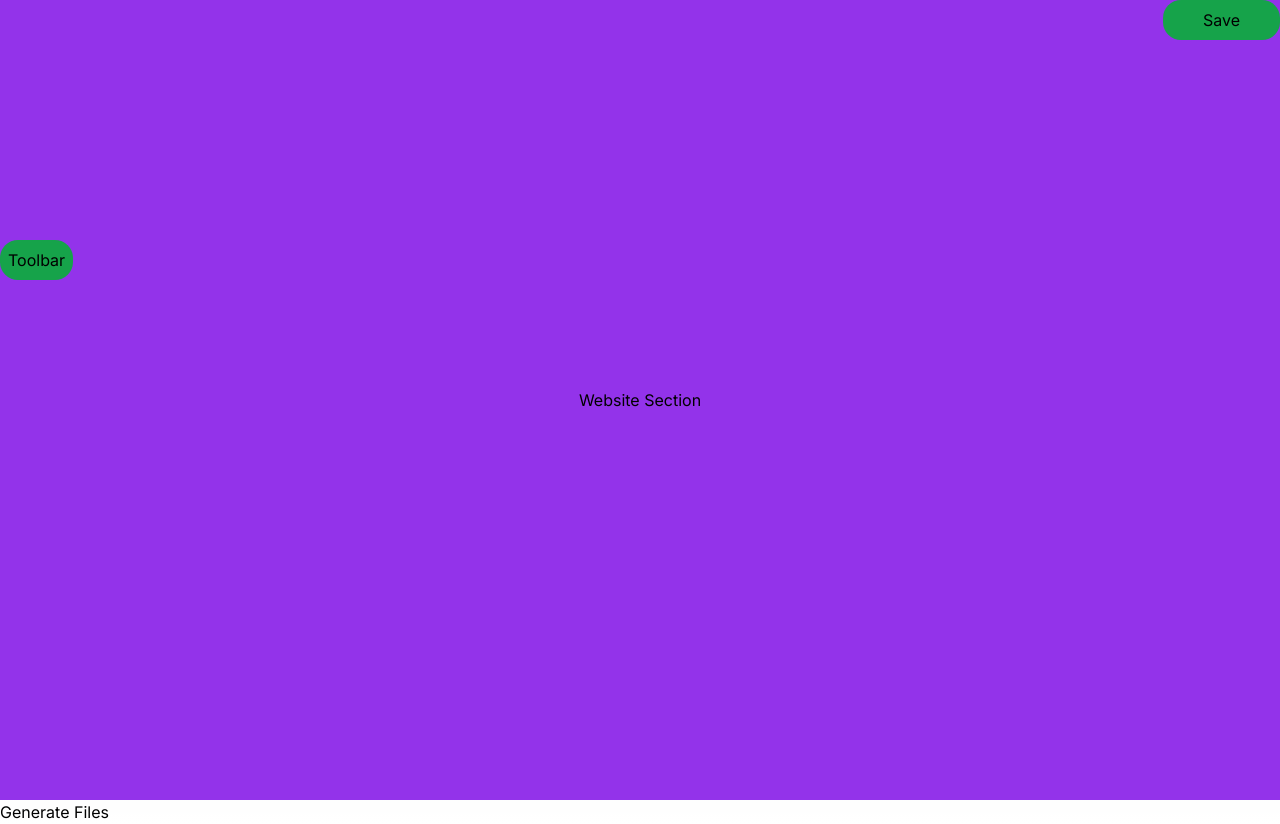
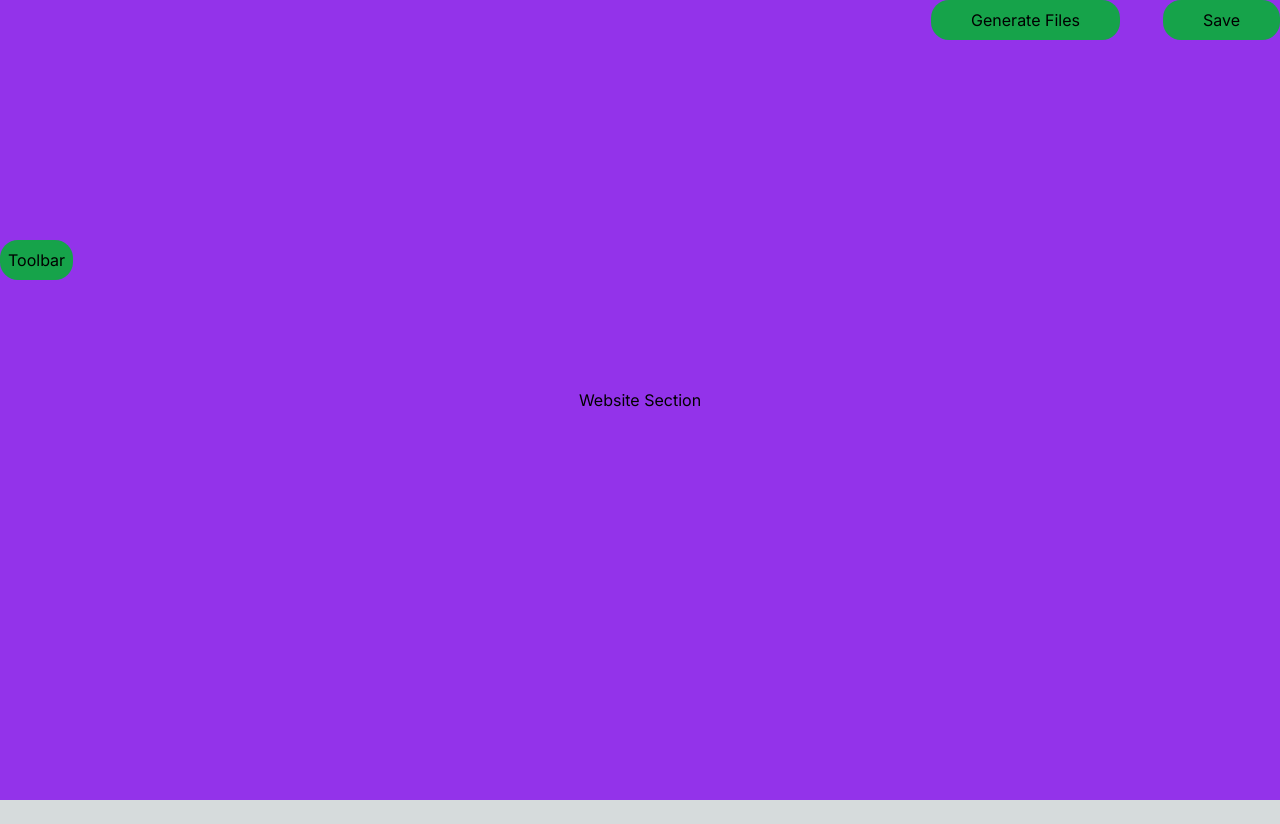
Before and after one commit to takidilmi/reactdnd, a Next.js app: page / in a window 1280 px wide. After the commit the page ends 800 px from the top, so only its background shows below. Built offline with nearby package versions, Linux system fonts and the light colour scheme.

Commit message:
change the gnerate file position and styling

```diff
--- a/src/app/components/Draggable.client.jsx
+++ b/src/app/components/Draggable.client.jsx
@@ -196,13 +196,18 @@ const Draggable = () => {
   };
   return (
     <>
+      <div className="relative">
         <button
-        className="fixed bg-green-600 rounded-[18px] right-0 py-2 px-10 z-[999]"
+          className=" bg-green-600 rounded-[18px] right-0 py-2 px-10 z-[999]"
           onClick={saveState}
           style={{ position: 'absolute', top: '0', right: '0' }}
         >
           Save
         </button>
+        <div className="absolute bg-green-600 rounded-[18px] right-40 py-2 px-10 z-[999]">
+          <GenerateFiles />
+        </div>
+      </div>
       <input
         type="file"
         ref={fileInput}
@@ -349,7 +354,6 @@ const Draggable = () => {
           Website Section
         </div>
       </div>
-      <GenerateFiles />
     </>
   );
 };
```
Lines whose indentation alone changed are shown as unchanged.
